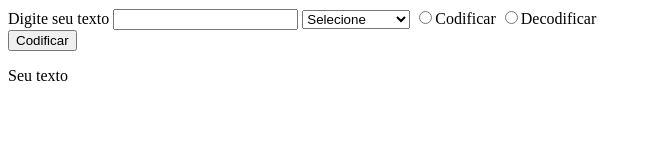
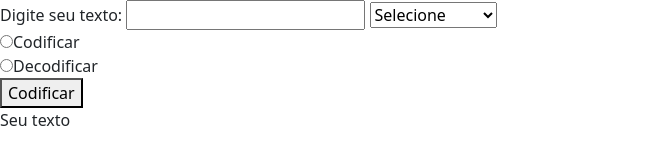
Before and after one commit to mariadfporto/Mensagem-Oculta, a plain HTML site: page index.html in a window 1280 px wide. Shown: the whole page, without its empty margins (0-657 px from the left). Drawn offline with nearby package versions, Linux system fonts and the light colour scheme.

Commit message:
Update index.html

```diff
--- a/index.html
+++ b/index.html
@@ -4,20 +4,25 @@
     <meta charset="UTF-8">
     <meta http-equiv="X-UA-Compatible" content="IE=edge">
     <meta name="viewport" content="width=device-width, initial-scale=1.0">
-    <title>Cesinha</title>
+    <link href="https://cdn.jsdelivr.net/npm/bootstrap@5.1.3/dist/css/bootstrap.min.css" rel="stylesheet"
+        integrity="sha384-1BmE4kWBq78iYhFldvKuhfTAU6auU8tT94WrHftjDbrCEXSU1oBoqyl2QvZ6jIW3" crossorigin="anonymous" />
+        <link rel="stylesheet" href="style.css">
+    <title>Mensagem Oculta</title>
 </head>
 <body>
     <form>
-        <label for="texto">Digite seu texto</label>
+        <div class="form-group">
+            <label for="texto">Digite seu texto:</label>
         <input type="text" name="texto" id="texto">
         <select name="tipo" id="tipo" onchange="atualizarTipo(this.value)">
             <option value="" disabled selected>Selecione</option>
             <option value="cesar">Cifra de César</option>
             <option value="base64">Base64</option>
         </select>
-        <input type="radio" id="arroz" value="codificar" name="operacao" onclick="atualizarBotao(this.value)">Codificar
-        <input type="radio"  value="decodificar" name="operacao" onclick="atualizarBotao(this.value)">Decodificar
-        <div id="boxIncremento"  hidden>
+        </div>
+        <div><input type="radio" id="arroz" value="codificar" name="operacao" onclick="atualizarBotao(this.value)">Codificar </div>
+        <div> <input type="radio"  value="decodificar" name="operacao" onclick="atualizarBotao(this.value)">Decodificar</div>
+        <div id="boxIncremento" hidden>
             <label for="incremento">Incremento:</label>
             <input type="number" name="incremento" id="incremento">
         </div>
```
